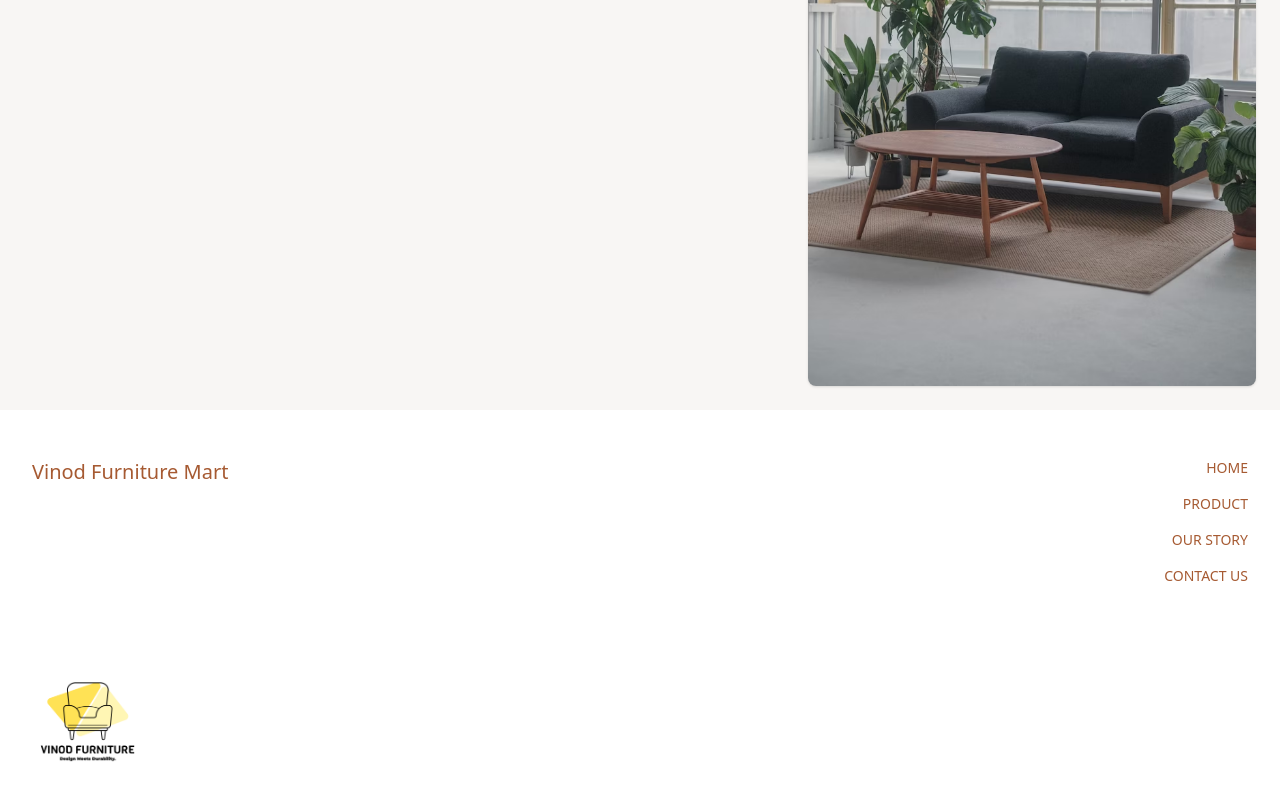
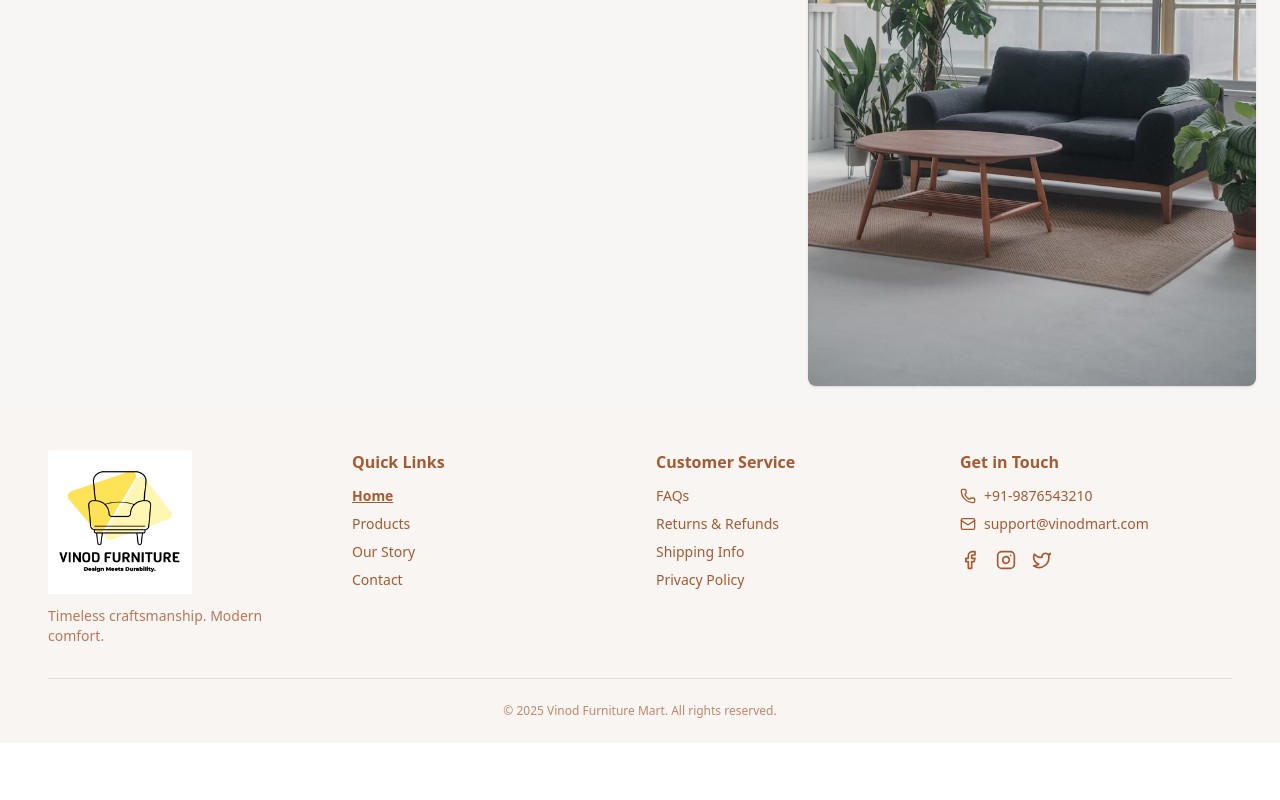
Before and after one commit to deepanshum428/Vinod-furniture-mart-reactjs, a React (Vite) app: page / in a window 1280 px wide. Shown: the part 1888-2688 px from the top of the page. After the commit the page ends 2631 px from the top, so only its background shows below. Built offline with nearby package versions, Linux system fonts and the light colour scheme.

Commit message:
change footer design

```diff
--- a/src/components/Footer/Footer.jsx
+++ b/src/components/Footer/Footer.jsx
@@ -1,48 +1,107 @@
 import React from "react";
 import { NavLink } from "react-router-dom";
-import bgImage from "../../assets/logo.png";
-import niceBg from "../../assets/nice_bg.png"; // Import the new background image
+import { Facebook, Instagram, Twitter, Mail, Phone } from "lucide-react";
+import logo from "../../assets/logo.png"; // update path if different
 
 const Footer = () => {
+  const navClass = ({ isActive }) =>
+    `hover:underline ${isActive ? "font-bold underline" : ""}`;
+
   return (
-    <footer
-      className="relative bg-white w-full overflow-hidden min-h-[400px] flex flex-col md:flex-row justify-between px-8 py-12"
-      style={{
-        backgroundImage: `url(${niceBg})`,
-        backgroundRepeat: "no-repeat",
-        backgroundPosition: "left bottom",
-        backgroundSize: "contain",
-      }}
-    >
-      {/* Left: Brand + Image */}
-      <div className="flex flex-col justify-between z-10">
-        <div className="text-[#a65a32] text-xl font-medium mb-8">
-          Vinod Furniture Mart
+    <footer className="bg-[#f8f5f2] text-[#a65a32] pt-10 pb-6 px-4 md:px-12">
+      <div className="max-w-7xl mx-auto grid grid-cols-1 sm:grid-cols-2 md:grid-cols-4 gap-8 border-b border-[#e4dcd6] pb-8">
+        {/* Brand Logo */}
+        <div>
+          <img src={logo} alt="Vinod Furniture Mart" className="w-36 mb-3" />
+          <p className="text-sm text-[#a65a32]/80">
+            Timeless craftsmanship. Modern comfort.
+          </p>
         </div>
-        <div className="w-28 h-20 overflow-hidden rounded-md">
-          <img
-            src={bgImage}
-            alt="sofa"
-            className="w-full h-full object-cover"
-          />
+
+        {/* Quick Links */}
+        <div>
+          <h3 className="font-semibold mb-3">Quick Links</h3>
+          <ul className="space-y-2 text-sm">
+            <li>
+              <NavLink to="/" className={navClass}>
+                Home
+              </NavLink>
+            </li>
+            <li>
+              <NavLink to="/products" className={navClass}>
+                Products
+              </NavLink>
+            </li>
+            <li>
+              <NavLink to="/our-story" className={navClass}>
+                Our Story
+              </NavLink>
+            </li>
+            <li>
+              <NavLink to="/contact" className={navClass}>
+                Contact
+              </NavLink>
+            </li>
+          </ul>
+        </div>
+
+        {/* Customer Service */}
+        <div>
+          <h3 className="font-semibold mb-3">Customer Service</h3>
+          <ul className="space-y-2 text-sm">
+            <li>
+              <NavLink to="/faq" className={navClass}>
+                FAQs
+              </NavLink>
+            </li>
+            <li>
+              <NavLink to="/returns" className={navClass}>
+                Returns & Refunds
+              </NavLink>
+            </li>
+            <li>
+              <NavLink to="/shipping" className={navClass}>
+                Shipping Info
+              </NavLink>
+            </li>
+            <li>
+              <NavLink to="/privacy" className={navClass}>
+                Privacy Policy
+              </NavLink>
+            </li>
+          </ul>
+        </div>
+
+        {/* Contact & Social */}
+        <div>
+          <h3 className="font-semibold mb-3">Get in Touch</h3>
+          <div className="text-sm space-y-2">
+            <p className="flex items-center gap-2">
+              <Phone size={16} /> +91-9876543210
+            </p>
+            <p className="flex items-center gap-2">
+              <Mail size={16} /> support@vinodmart.com
+            </p>
+          </div>
+
+          <div className="flex gap-4 mt-4 text-[#a65a32]">
+            <a href="#" aria-label="Facebook">
+              <Facebook size={20} />
+            </a>
+            <a href="#" aria-label="Instagram">
+              <Instagram size={20} />
+            </a>
+            <a href="#" aria-label="Twitter">
+              <Twitter size={20} />
+            </a>
+          </div>
         </div>
       </div>
 
-      {/* Right: Vertical Nav */}
-      <nav className="z-10 flex flex-col items-end text-sm text-[#a65a32] space-y-4 mt-10 md:mt-0 uppercase">
-        <NavLink to="/" className="hover:underline">
-          Home
-        </NavLink>
-        <NavLink to="/products" className="hover:underline">
-          Product
-        </NavLink>
-        <NavLink to="/our-story" className="hover:underline">
-          Our Story
-        </NavLink>
-        <NavLink to="/contact" className="hover:underline">
-          Contact Us
-        </NavLink>
-      </nav>
+      {/* Bottom bar */}
+      <div className="text-center text-xs pt-6 text-[#a65a32]/70">
+        © {new Date().getFullYear()} Vinod Furniture Mart. All rights reserved.
+      </div>
     </footer>
   );
 };
```
